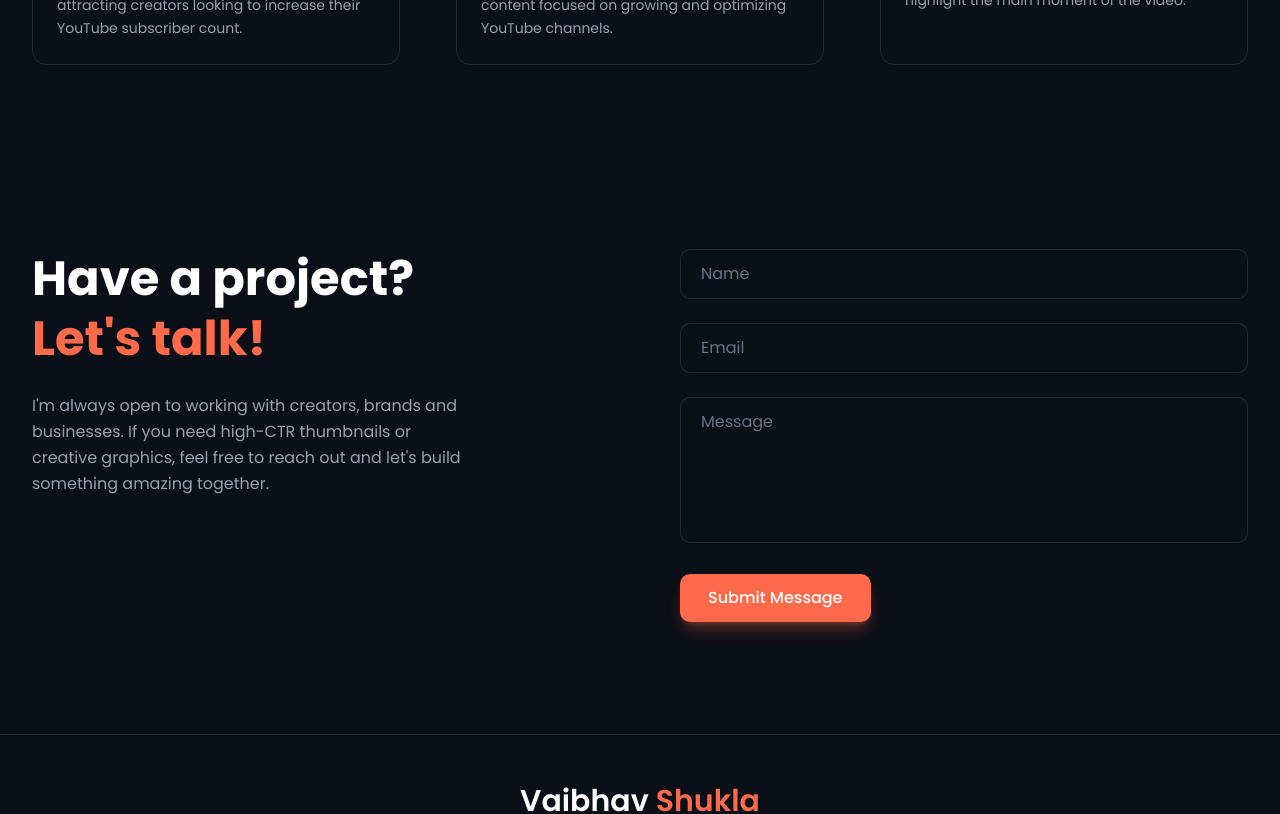
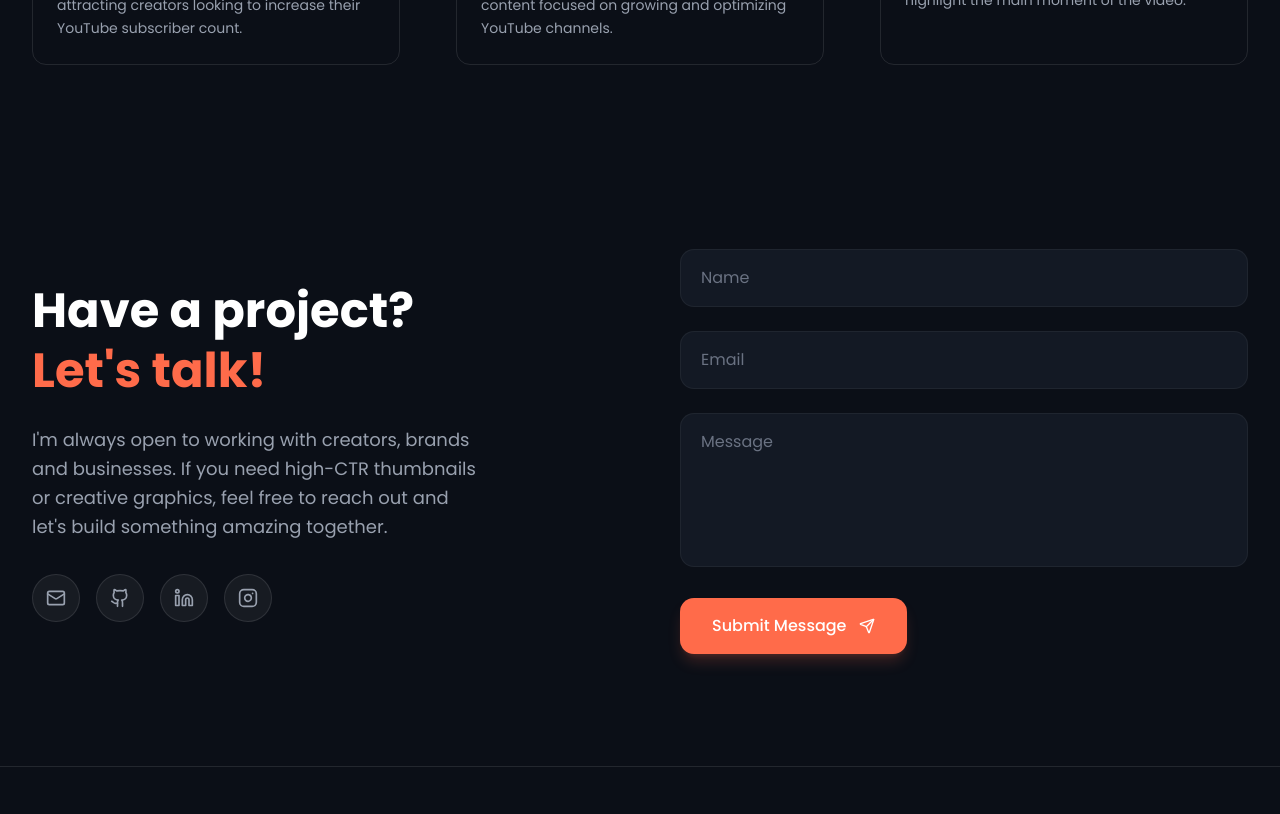
Before and after one commit to Vaibhav-webdev/Thumbnail, a Next.js app: page / in a window 1280 px wide. Shown: the part 3960-4774 px from the top of the page. Built offline with nearby package versions, Linux system fonts and the light colour scheme.

Commit message:
Update Contact.js

```diff
--- a/src/app/components/Contact.js
+++ b/src/app/components/Contact.js
@@ -1,17 +1,21 @@
 "use client";
 
-import React from "react";
-import { useState } from "react";
-import { Mail, Github, Linkedin, Instagram, Send } from "lucide-react";
-import { motion } from "framer-motion";
+import React, { useState } from "react";
+import { Mail, Github, Linkedin, Instagram, Send, Loader2, CheckCircle } from "lucide-react";
+import { motion, AnimatePresence } from "framer-motion";
 
 export default function Contact() {
+  const [isSubmitting, setIsSubmitting] = useState(false);
+  const [isSubmitted, setIsSubmitted] = useState(false);
+
   const handleSubmit = async (e) => {
     e.preventDefault();
+    setIsSubmitting(true);
 
     const form = e.target;
     const data = new FormData(form);
 
+    try {
       const response = await fetch("https://formspree.io/f/mjkyyeoa", {
         method: "POST",
         body: data,
@@ -21,37 +25,70 @@ export default function Contact() {
       });
 
       if (response.ok) {
-            setSubmitted(true);
-            form.reset();
+        setIsSubmitted(true);
+        form.reset(); // Ab ye smoothly kaam karega!
+
+        // 5 second baad success message hatane ke liye
+        setTimeout(() => {
+          setIsSubmitted(false);
+        }, 5000);
       } else {
         alert("Error sending message. Try again!");
+      }
+    } catch (error) {
+      alert("Something went wrong. Please check your network connection.");
+    } finally {
+      setIsSubmitting(false);
     }
   };
 
   return (
-    <section id="contacts" className="py-28 bg-[#0b0f17]">
+    <section id="contacts" className="py-28 bg-[#0b0f17] overflow-hidden">
+      <div className="max-w-7xl mx-auto px-6 lg:px-8 grid lg:grid-cols-2 gap-20 items-center">
 
-      <div className="max-w-7xl mx-auto px-6 lg:px-8 grid lg:grid-cols-2 gap-20 items-start">
-
-        {/* LEFT SIDE */}
-        <div>
-
+        {/* LEFT SIDE - Animated from Left */}
+        <motion.div
+          initial={{ opacity: 0, x: -50 }}
+          whileInView={{ opacity: 1, x: 0 }}
+          viewport={{ once: true, amount: 0.3 }}
+          transition={{ duration: 0.6, ease: "easeOut" }}
+        >
           <h2 className="text-4xl md:text-5xl font-bold text-white leading-tight">
             Have a project? <br />
             <span className="text-[#ff6b4a]">Let's talk!</span>
           </h2>
 
-          <p className="text-gray-400 mt-6 max-w-md leading-relaxed">
+          <p className="text-gray-400 mt-6 max-w-md leading-relaxed text-lg">
             I'm always open to working with creators, brands and businesses.
             If you need high-CTR thumbnails or creative graphics, feel free
             to reach out and let's build something amazing together.
           </p>
 
+          {/* Social Icons (Bonus UI Improvement) */}
+          <div className="flex gap-4 mt-8">
+            {[Mail, Github, Linkedin, Instagram].map((Icon, index) => (
+              <motion.a
+                key={index}
+                href="#"
+                whileHover={{ scale: 1.1, y: -3 }}
+                whileTap={{ scale: 0.95 }}
+                className="w-12 h-12 rounded-full bg-white/5 border border-white/10 flex items-center justify-center text-gray-400 hover:text-[#ff6b4a] hover:border-[#ff6b4a]/50 hover:bg-[#ff6b4a]/10 transition-colors"
+              >
+                <Icon size={20} />
+              </motion.a>
+            ))}
           </div>
+        </motion.div>
 
-
-        {/* RIGHT FORM */}
-        <form className="space-y-6" onSubmit={handleSubmit}>
+        {/* RIGHT FORM - Animated from Right */}
+        <motion.div
+          initial={{ opacity: 0, x: 50 }}
+          whileInView={{ opacity: 1, x: 0 }}
+          viewport={{ once: true, amount: 0.3 }}
+          transition={{ duration: 0.6, ease: "easeOut", delay: 0.2 }}
+          className="relative"
+        >
+          <form className="space-y-6 relative z-10" onSubmit={handleSubmit}>
 
             {/* NAME */}
             <div>
@@ -59,11 +96,8 @@ export default function Contact() {
                 type="text"
                 placeholder="Name"
                 name="name"
-              className="w-full px-5 py-3 rounded-lg bg-[#0b0f17] border border-white/10
-              text-white placeholder-gray-500
-              focus:outline-none focus:border-[#ff6b4a]
-              focus:shadow-[0_0_10px_rgba(255,107,74,0.4)]
-              transition"
+                required
+                className="w-full px-5 py-4 rounded-xl bg-[#131924] border border-white/5 text-white placeholder-gray-500 focus:outline-none focus:border-[#ff6b4a] focus:shadow-[0_0_15px_rgba(255,107,74,0.2)] transition-all"
               />
             </div>
 
@@ -73,11 +107,8 @@ export default function Contact() {
                 type="email"
                 placeholder="Email"
                 name="email"
-              className="w-full px-5 py-3 rounded-lg bg-[#0b0f17] border border-white/10
-              text-white placeholder-gray-500
-              focus:outline-none focus:border-[#ff6b4a]
-              focus:shadow-[0_0_10px_rgba(255,107,74,0.4)]
-              transition"
+                required
+                className="w-full px-5 py-4 rounded-xl bg-[#131924] border border-white/5 text-white placeholder-gray-500 focus:outline-none focus:border-[#ff6b4a] focus:shadow-[0_0_15px_rgba(255,107,74,0.2)] transition-all"
               />
             </div>
 
@@ -87,29 +118,54 @@ export default function Contact() {
                 rows="5"
                 placeholder="Message"
                 name="message"
-              className="w-full px-5 py-3 rounded-lg bg-[#0b0f17] border border-white/10
-              text-white placeholder-gray-500
-              focus:outline-none focus:border-[#ff6b4a]
-              focus:shadow-[0_0_10px_rgba(255,107,74,0.4)]
-              transition resize-none"
+                required
+                className="w-full px-5 py-4 rounded-xl bg-[#131924] border border-white/5 text-white placeholder-gray-500 focus:outline-none focus:border-[#ff6b4a] focus:shadow-[0_0_15px_rgba(255,107,74,0.2)] transition-all resize-none"
               ></textarea>
             </div>
 
             {/* BUTTON */}
-          <button
+            <motion.button
+              whileHover={{ scale: 1.02 }}
+              whileTap={{ scale: 0.98 }}
+              disabled={isSubmitting}
               type="submit"
-            className="px-7 py-3 rounded-lg bg-[#ff6b4a] text-white font-medium
-            hover:bg-[#ff5430]
-            shadow-lg shadow-[#ff6b4a]/30
-            transition"
+              className="w-full sm:w-auto px-8 py-4 rounded-xl bg-[#ff6b4a] text-white font-medium flex items-center justify-center gap-2 hover:bg-[#ff5430] shadow-lg shadow-[#ff6b4a]/20 transition-all disabled:opacity-70 disabled:cursor-not-allowed"
             >
+              {isSubmitting ? (
+                <>
+                  <Loader2 className="w-5 h-5 animate-spin" />
+                  Sending...
+                </>
+              ) : (
+                <>
                   Submit Message
-          </button>
-
+                  <Send className="w-4 h-4 ml-1" />
+                </>
+              )}
+            </motion.button>
           </form>
 
+          {/* SUCCESS MESSAGE OVERLAY / ANIMATION */}
+          <AnimatePresence>
+            {isSubmitted && (
+              <motion.div
+                initial={{ opacity: 0, y: -20, scale: 0.9 }}
+                animate={{ opacity: 1, y: 0, scale: 1 }}
+                exit={{ opacity: 0, y: -20, scale: 0.9 }}
+                transition={{ duration: 0.4, type: "spring" }}
+                className="absolute top-0 left-0 w-full p-4 mt-[-80px] bg-[#22c55e]/10 border border-[#22c55e]/30 rounded-xl flex items-center gap-3 text-[#22c55e]"
+              >
+                <CheckCircle className="w-6 h-6" />
+                <div>
+                  <h4 className="font-semibold text-white">Message Sent!</h4>
+                  <p className="text-sm text-green-400">I will get back to you shortly.</p>
                 </div>
+              </motion.div>
+            )}
+          </AnimatePresence>
 
+        </motion.div>
+      </div>
     </section>
   );
 }
```
Lines whose indentation alone changed are shown as unchanged.
